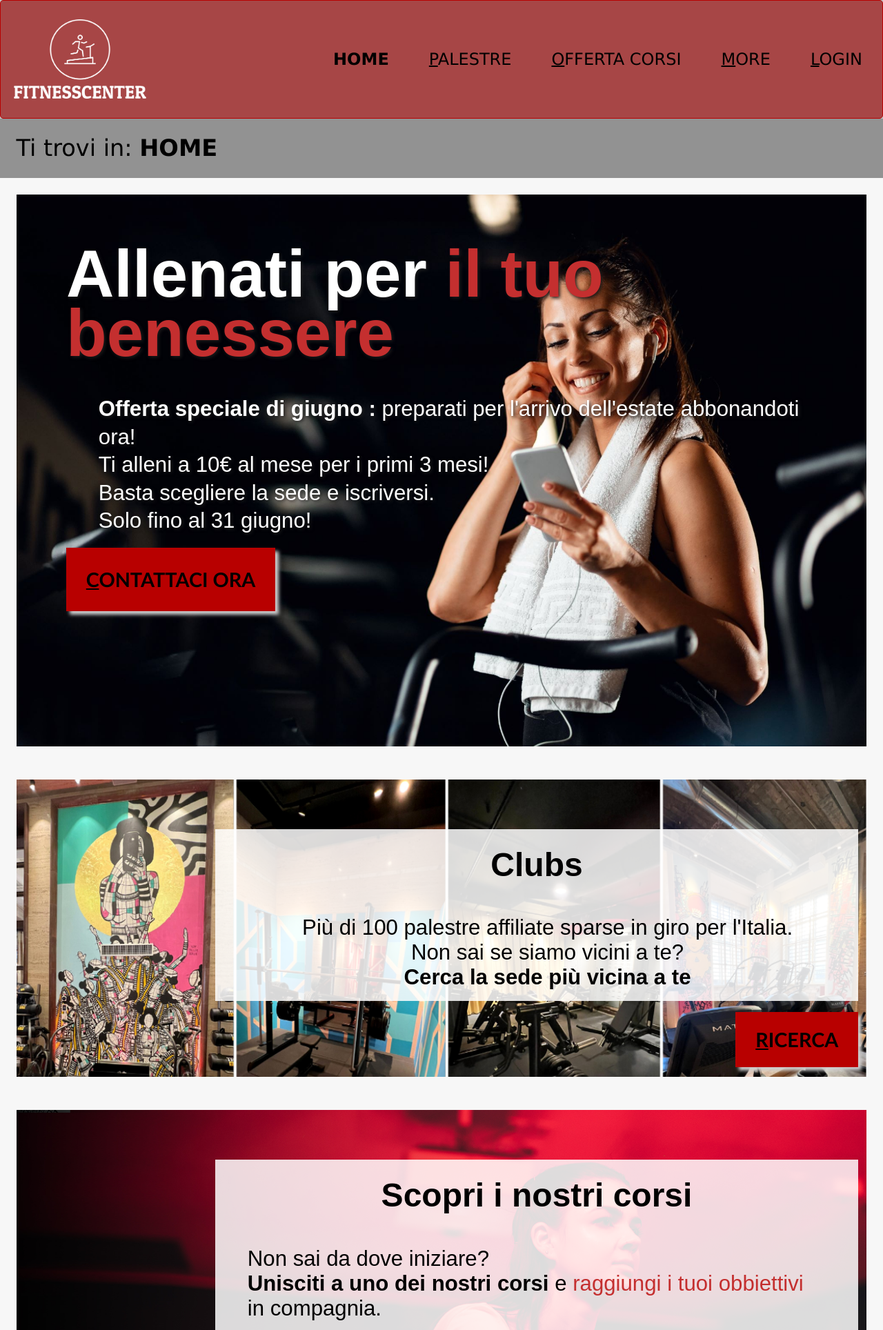
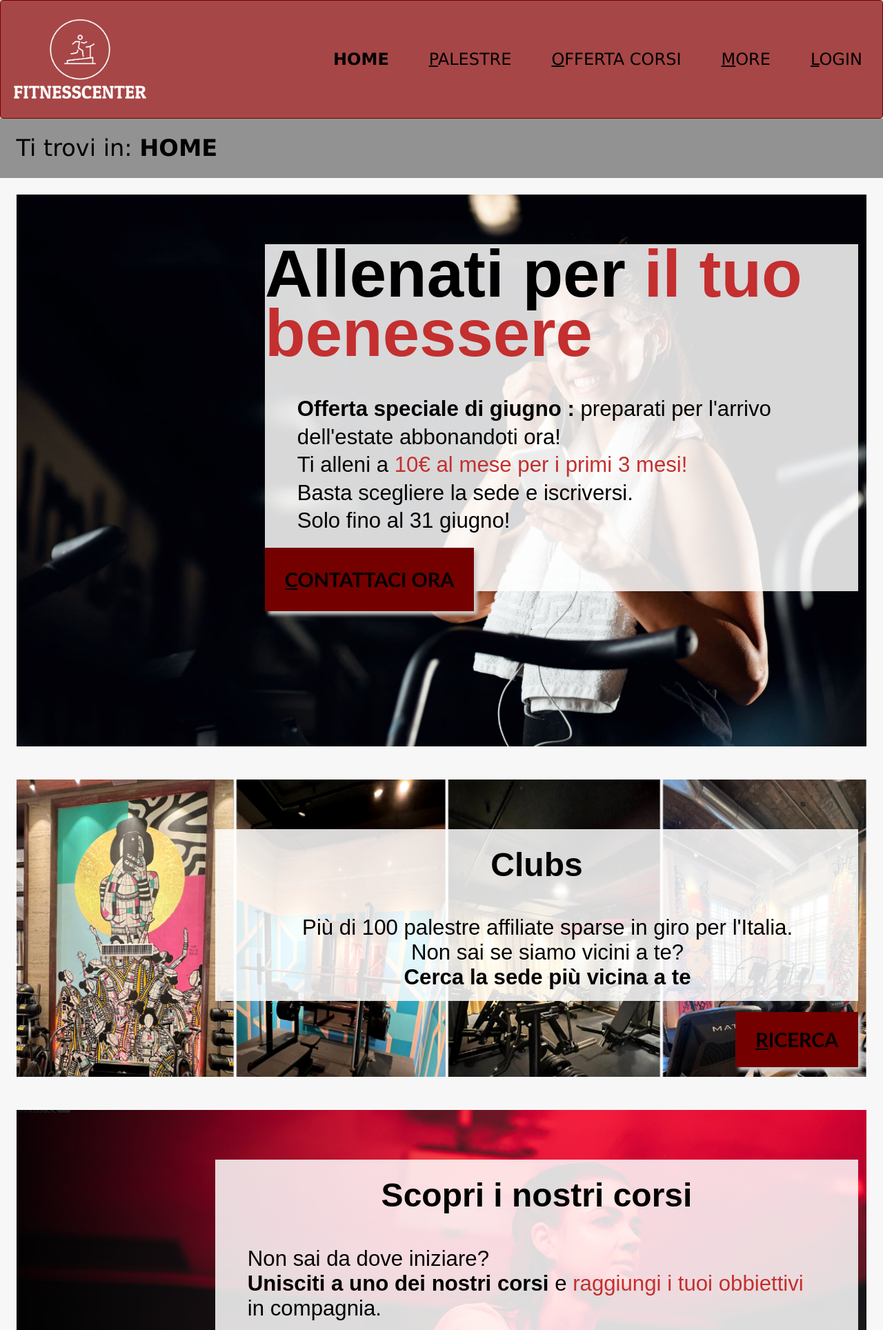
Before and after one commit to IsThisDemi/FitnessCenter, a PHP site: page /home.php in a window 1280 px wide. Shown: the top 1928 px of the page at 69% size. Run offline with PHP 8.4, Linux system fonts and the light colour scheme.

Commit message:
fix css for accessibility

```diff
--- a/css/style.css
+++ b/css/style.css
@@ -1,6 +1,6 @@
 :root {
 	--primary-color: #121212;
-	--secondary-color: #b80000;
+	--secondary-color: #e90000;
 	--header-color: #a74646;
 	--gradient-first-color: #282828;
 	--gradient-first-color-hover: #414141;
@@ -18,13 +18,13 @@
 	--disabled-color: #888888;
 
 	--forza: #f74b45;
-	--forza-text: #740e0e;
-	--equilibrio: #f7d04b;
-	--equilibrio-text: #74510e;
-	--resistenza: #4bf7a8;
-	--resistenza-text: #0e7451;
+	--forza-text: white;
+	--equilibrio: #916f00;
+	--equilibrio-text: white;
+	--resistenza: #00743e;
+	--resistenza-text: white;
 	--stabilita: #4b4ff7;
-	--stabilita-text: #0e0e74;
+	--stabilita-text: white;
 
 	--box-shadow-1: #282828;
 	--box-shadow-2: #1b1b1b;
@@ -41,7 +41,7 @@
 @media (prefers-color-scheme: light) {
 	:root {
 		--primary-color: #f7f7f7;
-		--secondary-color: #b80000;
+		--secondary-color: #750000;
 		--header-color: #a74646;
 		--gradient-first-color: #a5a5a5;
 		--gradient-first-color-hover: #bebebe;
@@ -59,13 +59,13 @@
 		--disabled-color: #888888;
 
 		--forza: #f74b45;
-		--forza-text: #740e0e;
-		--equilibrio: #f7d04b;
-		--equilibrio-text: #74510e;
-		--resistenza: #4bf7a8;
-		--resistenza-text: #0e7451;
+		--forza-text: white;
+		--equilibrio: #916f00;
+		--equilibrio-text: white;
+		--resistenza: #00743e;
+		--resistenza-text: white;
 		--stabilita: #4b4ff7;
-		--stabilita-text: #0e0e74;
+		--stabilita-text: white;
 
 		--box-shadow-1: #cecece;
 		--box-shadow-2: #e7e7e7;
@@ -289,18 +289,18 @@ footer {
 #copyright_text {
 	margin-top: 2em;
 	font-size: 0.8em;
-	color: var(--gradient-first-color);
+	color: var(--titoli);
 	font-style: italic;
 }
 
 #copyright_text span {
-	color: var(--gradient-first-color);
+	color: var(--titoli);
 }
 
 #autori_text {
 	margin-top: 1em;
 	font-size: 0.8em;
-	color: var(--gradient-first-color);
+	color: var(--titoli);
 }
 
 /*
@@ -401,23 +401,23 @@ nav ul {
 }
 
 #home_titolo_titolo {
-	color: var(--titoli);
+	color: var(--text-color);
 	font-size: 4em;
 	line-height: 0.9em;
-	text-shadow: 2px 2px 5px var(--titoli-shadow);
+
 }
 
 #home_titolo_testo {
-	color: var(--titoli);
+	color: var(--text-color);
 	margin: 1em;
 	padding: 0.5em;
 	font-size: 1.3em;
 	line-height: 1.3em;
-	text-shadow: 2px 2px 5px var(--titoli-shadow);
+
 }
 
 #home_titolo_testo span {
-	color: var(--titoli);
+	color: var(--red);
 }
 
 /*
@@ -569,7 +569,7 @@ nav ul {
 
 #home_iscrizione_piano3 {
 	grid-area: p3;
-	background-color: #d4c72f;
+	background-color: #8d8100;
 }
 
 #home_iscrizione_piano1:hover {
@@ -581,7 +581,7 @@ nav ul {
 }
 
 #home_iscrizione_piano3:hover {
-	background-color: #aa9d0c;
+	background-color: #5e5600;
 }
 
 #home_iscrizione_piano1,
--- a/html/JoinUS.html
+++ b/html/JoinUS.html
@@ -30,7 +30,7 @@
         <div class="formpage">
             <div class="wrapper">
                 <div class="imgform">
-                    <img src="img/immagine_stock1.jpg">
+                    <img src="img/immagine_stock1.jpg" alt="">
                 </div>
                 <div class="formint">
                     <form method="post" action="JoinUS.php" onsubmit="return validazioneForm();">
--- a/html/categoria.html
+++ b/html/categoria.html
@@ -24,8 +24,10 @@
         <div class="container">
             <img src="img/corsi/%immagine_categoria%"alt="%alt%">
             <div class="overlay">
-                <h1 id="home_titolo_titolo"><span lang="en" class="testo_rosso">%categoria%</span></h1>
-                <p id="home_titolo_testo">%descrizione%</p>
+                <div id="home_sedi_for_mobile">
+                    <h1 id="home_titolo_titolo"><span lang="en" class="testo_rosso">%categoria%</span></h1>
+                    <p id="home_titolo_testo">%descrizione%</p>
+                </div>
             </div>
         </div>
         <div id="corsi">
--- a/html/clubs.html
+++ b/html/clubs.html
@@ -21,10 +21,10 @@
 
         <div id="search_bar">
             <div id="search_title">
-                <p>Trova il club più vicino a te</p>
+                <label for="searchbar_club"><p>Trova il club più vicino a te</p></label>
             </div>
             <input id= "searchbar_club" type="text" placeholder="Inserisci città" name="searchbar_club" onkeyup="search_club()"
-            tabindex="5" accesskey="s">
+            tabindex="5" accesskey="s" alt="barra di ricerca sedi club">
         </div>
 
         <div id="google_map">
--- a/html/corso.html
+++ b/html/corso.html
@@ -25,8 +25,10 @@
         <div class="container">
         <img src="img/corsi/%immagine_corso%"alt="%alt%">
             <div class="overlay">
-                <h1 id="home_titolo_titolo"><span lang="en" class="testo_rosso">%corso%</span></h1>
-                <p id="home_titolo_testo">%descrizione%</p>
+                <div id="home_sedi_for_mobile">
+                    <h1 id="home_titolo_titolo"><span lang="en" class="testo_rosso">%corso%</span></h1>
+                    <p id="home_titolo_testo">%descrizione%</p>
+                </div>
             </div>
         </div>
         <div id="corsi">
--- a/html/home.html
+++ b/html/home.html
@@ -22,8 +22,9 @@
     <div id="home_content">
         <div id="home_titolo_bg">
             <div id="home_titolo_text_box">
-                <h1 id="home_titolo_titolo">Allenati per <span class="testo_rosso">il tuo benessere</span></h1>
-                <p id="home_titolo_testo">
+                <div id="home_sedi_for_mobile">
+                    <h1 id="home_titolo_titolo">Allenati per <span class="testo_rosso">il tuo benessere</span></h1>
+                    <p id="home_titolo_testo">
                     <b>Offerta speciale di giugno :</b>
                     preparati per l'arrivo dell'estate abbonandoti ora!<br>
                     Ti alleni a <span class="testo_rosso">10€ al mese per i primi 3 mesi!</span><br>
@@ -31,6 +32,7 @@
                     Solo fino al 31 giugno!
                 </p>
                 <a class="menu_link" href="JoinUS.php" tabindex="5" accesskey="c"><u>C</u>ONTATTACI ORA</a>
+                </div>
             </div>
         </div>
 
--- a/html/offerta_corsi.html
+++ b/html/offerta_corsi.html
@@ -29,8 +29,10 @@
                 Your browser does not support the video tag.
             </video>
             <div class="overlay">
-                <h1 id="home_titolo_titolo">Scopri i nostri <span class="testo_rosso">corsi</span></h1>
-                <p id="home_titolo_testo">Esplora le tue passioni con <b><span class="testo_rosso"> %numero_corsi% corsi</span></b> tra cui scegliere</p>
+                <div id="home_sedi_for_mobile">
+                    <h1 id="home_titolo_titolo">Scopri i nostri <span class="testo_rosso">corsi</span></h1>
+                    <p id="home_titolo_testo">Esplora le tue passioni con <b><span class="testo_rosso"> %numero_corsi% corsi</span></b> tra cui scegliere</p>
+                </div>
             </div>
         </div>
         <div class="text-container">
```
